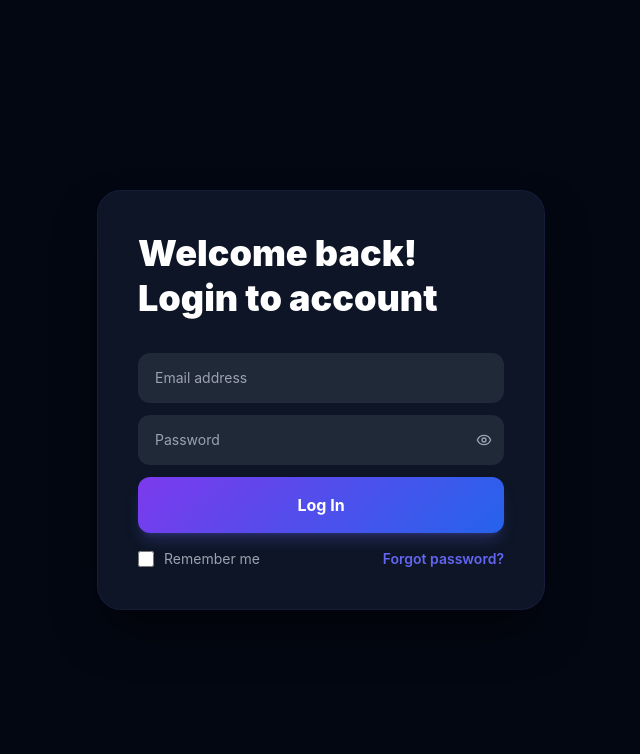
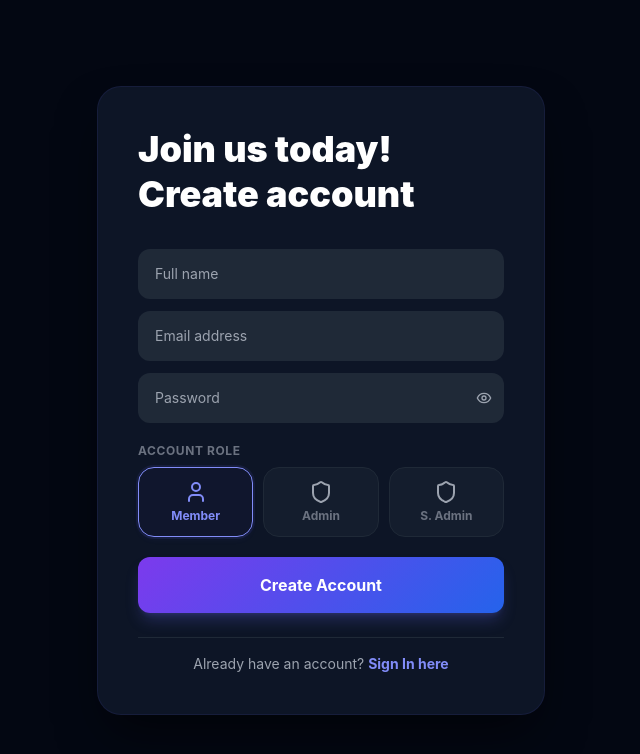
Before and after one commit to rishu-five/team-task-manager, a React (Vite) app in the folder frontend/: page /signup in a window 1280 px wide. Before the commit this address led to /login. Shown: the top 754 px of the page, without its empty margins (319-959 px from the left). Built offline with nearby package versions, Linux system fonts and the light colour scheme; no server answers.

Commit message:
feat: implement user service layer for CRUD operations and authentication

```diff
--- a/frontend/src/App.tsx
+++ b/frontend/src/App.tsx
@@ -5,6 +5,7 @@ import { ThemeProvider } from './context/ThemeContext';
 import { ProtectedRoute } from './components/auth/ProtectedRoute';
 import { MainLayout } from './components/layout/MainLayout';
 import { Login } from './pages/auth/Login';
+import { Signup } from './pages/auth/Signup';
 import { Dashboard } from './pages/dashboard/Dashboard';
 import { ProjectsList } from './pages/projects/ProjectsList';
 import { ProjectDetail } from './pages/projects/ProjectDetail';
@@ -55,6 +56,7 @@ function App() {
         <Router>
           <Routes>
             <Route path="/login" element={<Login />} />
+            <Route path="/signup" element={<Signup />} />
 
             <Route path="/" element={
               <ProtectedRoute>
--- a/frontend/src/pages/auth/Signup.tsx
+++ b/frontend/src/pages/auth/Signup.tsx
@@ -1,13 +1,24 @@
 import React, { useState } from 'react';
-import { useNavigate, Link } from 'react-router-dom';
+import { useNavigate } from 'react-router-dom';
 import { authApi } from '../../api/services';
-import { Loader2, Mail, Lock, User } from 'lucide-react';
+import { Loader2, Eye, EyeOff, User, Shield } from 'lucide-react';
+
+/* ── Page shell (defined outside to avoid losing input focus on every keystroke) ───────────────── */
+const Shell = ({ children }: { children: React.ReactNode }) => (
+  <div className="min-h-screen bg-[#E8EDF5] dark:bg-[#030712] flex items-center justify-center p-4 transition-colors">
+    <div className="w-full max-w-md bg-white dark:bg-[#0D1526] rounded-3xl shadow-2xl shadow-indigo-100/40 dark:shadow-black/60 p-8 sm:p-10 relative border border-white dark:border-indigo-500/10">
+      {children}
+    </div>
+  </div>
+);
 
 export const Signup: React.FC = () => {
-  const [email, setEmail] = useState('');
-  const [password, setPassword] = useState('');
-  const [fullName, setFullName] = useState('');
-  const [error, setError] = useState('');
+  const [email, setEmail]               = useState('');
+  const [password, setPassword]         = useState('');
+  const [fullName, setFullName]         = useState('');
+  const [userType, setUserType]         = useState('member');
+  const [showPassword, setShowPassword] = useState(false);
+  const [error, setError]               = useState('');
   const [isSubmitting, setIsSubmitting] = useState(false);
 
   const navigate = useNavigate();
@@ -22,7 +33,9 @@ export const Signup: React.FC = () => {
         email,
         password,
         full_name: fullName,
+        user_type: userType,
       });
+
       // Auto login after signup
       const formData = new URLSearchParams();
       formData.append('username', email);
@@ -38,104 +51,144 @@ export const Signup: React.FC = () => {
     }
   };
 
+  /* ── Shared input class ────────────────────────────────────── */
+  const inputCls =
+    'w-full bg-[#EEF2FF] dark:bg-gray-800 text-gray-800 dark:text-white placeholder-gray-400 ' +
+    'border border-transparent focus:border-indigo-400 focus:bg-white dark:focus:bg-gray-700 ' +
+    'rounded-xl px-4 py-3.5 text-sm outline-none transition-all duration-150';
+
+  /* ── Brand Colors ────────────────────────────────────────── */
+  const brandButton = 'linear-gradient(135deg, #7c3aed, #2563eb)';
+
   return (
-    <div className="min-h-screen bg-gray-50 dark:bg-[#0B0F19] flex flex-col justify-center py-12 sm:px-6 lg:px-8 transition-colors duration-200">
-      <div className="absolute inset-0 bg-grid-pattern z-0 pointer-events-none"></div>
-      <div className="sm:mx-auto sm:w-full sm:max-w-md z-10">
-        <h2 className="mt-6 text-center text-3xl font-extrabold text-gray-900 dark:text-white">
-          Create a new account
-        </h2>
-        <p className="mt-2 text-center text-sm text-gray-600 dark:text-gray-400">
-          Already have an account? <Link to="/login" className="font-medium text-primary-600 hover:text-primary-500 dark:text-primary-400">Sign in here</Link>
-        </p>
-      </div>
+    <Shell>
+      {/* Heading */}
+      <h1 className="text-4xl font-black text-gray-900 dark:text-white leading-tight">Join us today!</h1>
+      <h2 className="text-4xl font-black text-gray-900 dark:text-white leading-tight">Create account</h2>
 
-      <div className="mt-8 sm:mx-auto sm:w-full sm:max-w-md z-10">
-        <div className="bg-white/80 dark:bg-surface/80 backdrop-blur-lg py-8 px-4 shadow-xl sm:rounded-2xl sm:px-10 border border-white/20 dark:border-gray-800">
-          <form className="space-y-6" onSubmit={handleSubmit}>
+      {/* Error banner */}
       {error && (
-              <div className="bg-red-50 border border-red-200 text-red-600 text-sm p-3 rounded-lg">
+        <div className="mt-4 text-sm text-red-600 bg-red-50 dark:bg-red-900/20 border border-red-100 dark:border-red-900/30 rounded-xl px-4 py-3">
           {error}
         </div>
       )}
 
-            <div>
-              <label htmlFor="fullName" className="block text-sm font-medium text-gray-700">
-                Full Name
-              </label>
-              <div className="mt-1 relative rounded-md shadow-sm">
-                <div className="absolute inset-y-0 left-0 pl-3 flex items-center pointer-events-none">
-                  <User className="h-5 w-5 text-gray-400" />
-                </div>
+      {/* Form */}
+      <form onSubmit={handleSubmit} className="mt-8 space-y-3">
+        {/* Full Name */}
         <input
           id="fullName"
-                  name="fullName"
           type="text"
           required
+          placeholder="Full name"
           value={fullName}
-                  onChange={(e) => setFullName(e.target.value)}
-                  className="focus:ring-purple-500 focus:border-purple-500 block w-full pl-10 sm:text-sm border-gray-300 rounded-lg py-3 bg-white/50"
-                  placeholder="John Doe"
+          onChange={e => setFullName(e.target.value)}
+          className={inputCls}
         />
+
+        {/* Email */}
+        <input
+          id="email"
+          type="email"
+          autoComplete="email"
+          required
+          placeholder="Email address"
+          value={email}
+          onChange={e => setEmail(e.target.value)}
+          className={inputCls}
+        />
+
+        {/* Password */}
+        <div className="relative">
+          <input
+            id="password"
+            type={showPassword ? 'text' : 'password'}
+            autoComplete="new-password"
+            required
+            placeholder="Password"
+            value={password}
+            onChange={e => setPassword(e.target.value)}
+            className={inputCls + ' pr-12'}
+          />
+          <button
+            type="button"
+            tabIndex={-1}
+            onClick={() => setShowPassword(!showPassword)}
+            className="absolute inset-y-0 right-3 flex items-center text-gray-400 hover:text-gray-600 dark:hover:text-gray-300 transition-colors"
+          >
+            {showPassword ? <EyeOff className="w-4 h-4" /> : <Eye className="w-4 h-4" />}
+          </button>
+        </div>
+
+        {/* Account Role Selector */}
+        <div className="pt-2">
+          <label className="block text-xs font-bold text-gray-400 dark:text-gray-500 uppercase tracking-wider mb-2">
+            Account Role
+          </label>
+          <div className="grid grid-cols-3 gap-2.5">
+            <button
+              type="button"
+              onClick={() => setUserType('member')}
+              className={`flex flex-col items-center justify-center p-3 rounded-2xl border transition-all duration-200 text-center cursor-pointer ${
+                userType === 'member'
+                  ? 'border-indigo-500 dark:border-indigo-400 bg-indigo-50/50 dark:bg-indigo-950/20 text-indigo-600 dark:text-indigo-400 ring-2 ring-indigo-500/10 font-bold shadow-md shadow-indigo-500/5'
+                  : 'border-gray-100 dark:border-gray-800 bg-[#EEF2FF]/50 dark:bg-gray-800/40 text-gray-400 dark:text-gray-500 hover:bg-[#EEF2FF] dark:hover:bg-gray-800/80 hover:text-gray-600 dark:hover:text-gray-300'
+              }`}
+            >
+              <User className={`h-4.5 w-4.5 mb-1 transition-colors ${userType === 'member' ? 'text-indigo-500 dark:text-indigo-400' : 'text-gray-400'}`} />
+              <span className="text-xs font-bold">Member</span>
+            </button>
+
+            <button
+              type="button"
+              onClick={() => setUserType('admin')}
+              className={`flex flex-col items-center justify-center p-3 rounded-2xl border transition-all duration-200 text-center cursor-pointer ${
+                userType === 'admin'
+                  ? 'border-indigo-500 dark:border-indigo-400 bg-indigo-50/50 dark:bg-indigo-950/20 text-indigo-600 dark:text-indigo-400 ring-2 ring-indigo-500/10 font-bold shadow-md shadow-indigo-500/5'
+                  : 'border-gray-100 dark:border-gray-800 bg-[#EEF2FF]/50 dark:bg-gray-800/40 text-gray-400 dark:text-gray-500 hover:bg-[#EEF2FF] dark:hover:bg-gray-800/80 hover:text-gray-600 dark:hover:text-gray-300'
+              }`}
+            >
+              <Shield className={`h-4.5 w-4.5 mb-1 transition-colors ${userType === 'admin' ? 'text-indigo-500 dark:text-indigo-400' : 'text-gray-400'}`} />
+              <span className="text-xs font-bold">Admin</span>
+            </button>
+
+            <button
+              type="button"
+              onClick={() => setUserType('super_admin')}
+              className={`flex flex-col items-center justify-center p-3 rounded-2xl border transition-all duration-200 text-center cursor-pointer ${
+                userType === 'super_admin'
+                  ? 'border-indigo-500 dark:border-indigo-400 bg-indigo-50/50 dark:bg-indigo-950/20 text-indigo-600 dark:text-indigo-400 ring-2 ring-indigo-500/10 font-bold shadow-md shadow-indigo-500/5'
+                  : 'border-gray-100 dark:border-gray-800 bg-[#EEF2FF]/50 dark:bg-gray-800/40 text-gray-400 dark:text-gray-500 hover:bg-[#EEF2FF] dark:hover:bg-gray-800/80 hover:text-gray-600 dark:hover:text-gray-300'
+              }`}
+            >
+              <Shield className={`h-4.5 w-4.5 mb-1 transition-colors ${userType === 'super_admin' ? 'text-indigo-500 dark:text-indigo-400' : 'text-gray-400'}`} />
+              <span className="text-xs font-bold">S. Admin</span>
+            </button>
           </div>
         </div>
 
-            <div>
-              <label htmlFor="email" className="block text-sm font-medium text-gray-700">
-                Email address
-              </label>
-              <div className="mt-1 relative rounded-md shadow-sm">
-                <div className="absolute inset-y-0 left-0 pl-3 flex items-center pointer-events-none">
-                  <Mail className="h-5 w-5 text-gray-400" />
-                </div>
-                <input
-                  id="email"
-                  name="email"
-                  type="email"
-                  autoComplete="email"
-                  required
-                  value={email}
-                  onChange={(e) => setEmail(e.target.value)}
-                  className="focus:ring-purple-500 focus:border-purple-500 block w-full pl-10 sm:text-sm border-gray-300 rounded-lg py-3 bg-white/50"
-                  placeholder="you@example.com"
-                />
-              </div>
-            </div>
-
-            <div>
-              <label htmlFor="password" className="block text-sm font-medium text-gray-700">
-                Password
-              </label>
-              <div className="mt-1 relative rounded-md shadow-sm">
-                <div className="absolute inset-y-0 left-0 pl-3 flex items-center pointer-events-none">
-                  <Lock className="h-5 w-5 text-gray-400" />
-                </div>
-                <input
-                  id="password"
-                  name="password"
-                  type="password"
-                  autoComplete="new-password"
-                  required
-                  value={password}
-                  onChange={(e) => setPassword(e.target.value)}
-                  className="focus:ring-purple-500 focus:border-purple-500 block w-full pl-10 sm:text-sm border-gray-300 rounded-lg py-3 bg-white/50"
-                  placeholder="••••••••"
-                />
-              </div>
-            </div>
-
-            <div>
+        {/* Submit button */}
         <button
           type="submit"
           disabled={isSubmitting}
-                className="w-full flex justify-center py-3 px-4 border border-transparent rounded-lg shadow-md text-sm font-medium text-white bg-gradient-to-r from-purple-600 to-indigo-600 hover:from-purple-700 hover:to-indigo-700 focus:outline-none focus:ring-2 focus:ring-offset-2 focus:ring-purple-500 transition-all disabled:opacity-50"
+          style={{ background: brandButton }}
+          className="w-full !mt-5 py-4 rounded-xl text-white font-bold text-base transition-opacity hover:opacity-95 active:scale-[0.99] flex items-center justify-center gap-2 shadow-lg shadow-indigo-500/25 disabled:opacity-60"
         >
           {isSubmitting ? <Loader2 className="w-5 h-5 animate-spin" /> : 'Create Account'}
         </button>
+      </form>
+
+      {/* Sign In Link */}
+      <div className="mt-6 pt-4 border-t border-gray-100 dark:border-gray-800 text-center text-sm text-gray-500 dark:text-gray-400">
+        Already have an account?{' '}
+        <button
+          type="button"
+          onClick={() => navigate('/login')}
+          className="font-bold text-indigo-500 hover:text-indigo-600 dark:text-indigo-400 hover:underline transition-colors"
+        >
+          Sign In here
+        </button>
       </div>
-          </form>
-        </div>
-      </div>
-    </div>
+    </Shell>
   );
 };
```
Also changed, not shown: frontend/src/pages/auth/Login.tsx (+12 -0 lines). Lines whose indentation alone changed are shown as unchanged.
